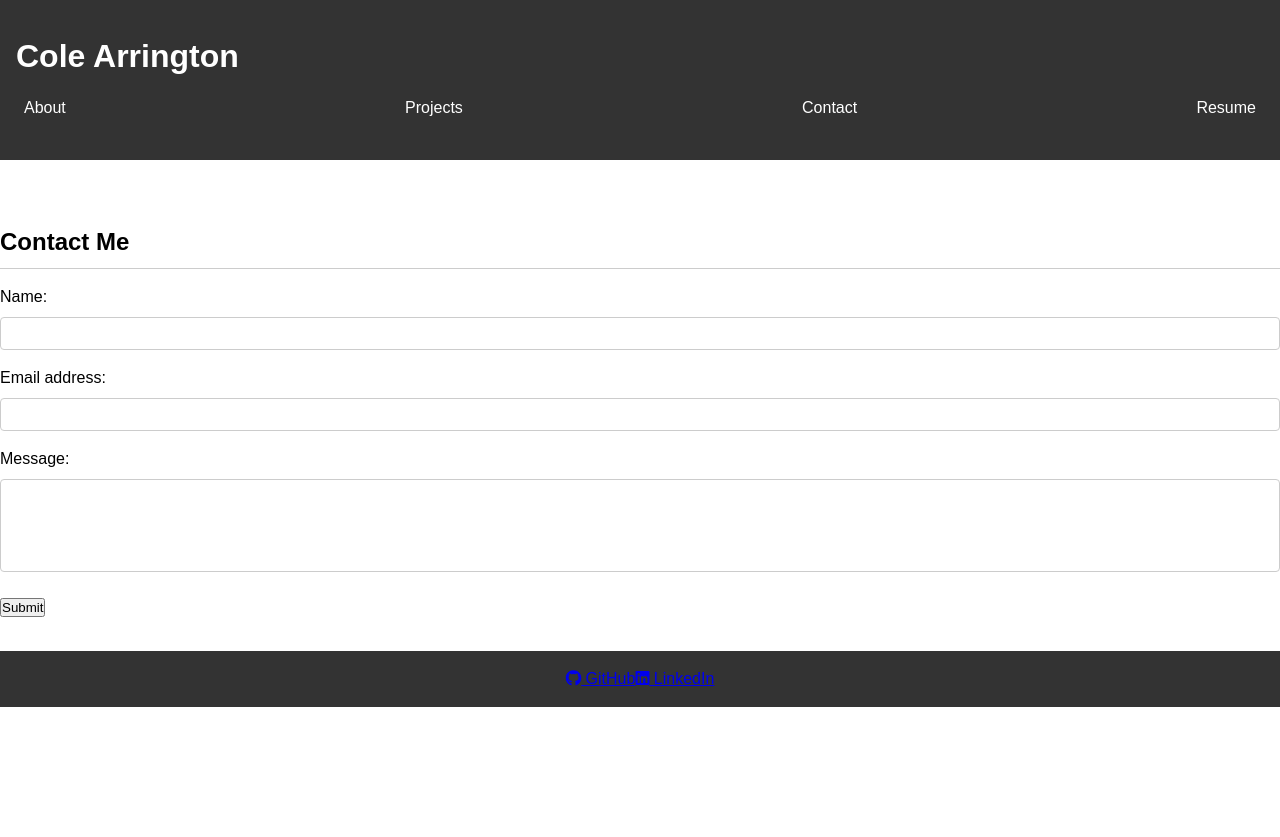
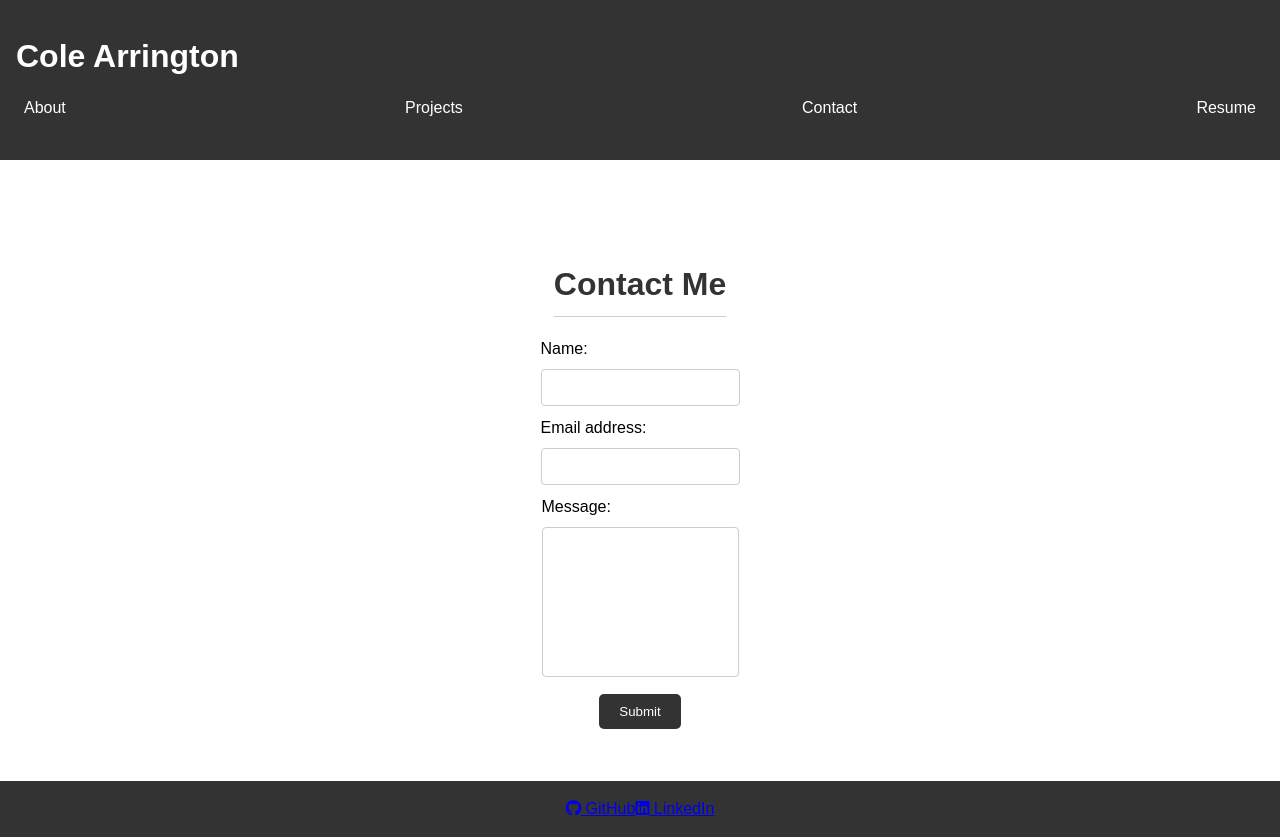
Before and after one commit to colearrington98/Cole-Arrington, a React (Create React App) app in the folder my-portfolio/: page /contact in a window 1280 px wide. Before the commit the page ends 800 px from the top, so only its background shows below. Built offline with nearby package versions, Linux system fonts and the light colour scheme.

Commit message:
Added more styling to my contact info and inserted my resume.

```diff
--- a/my-portfolio/src/components/Contact/Contact.js
+++ b/my-portfolio/src/components/Contact/Contact.js
@@ -1,8 +1,9 @@
 import React from 'react';
+import styles from './Contact.module.css';
 
 const Contact = () => {
   return (
-        <section id="contact">
+    <section className={styles.contact}>
       <h2>Contact Me</h2>
       <form>
         <div>
--- a/my-portfolio/src/components/Contact/Contact.module.css
+++ b/my-portfolio/src/components/Contact/Contact.module.css
@@ -1,67 +1,41 @@
-.container {
-padding :20px;
+.contact {
   display: flex;
   flex-direction: column;
   align-items: center;
   justify-content: center;
-  height: 100vh;
+  margin: 0 auto;
+  padding: 20px;
 }
 
-.title {
-  font-size: 24px;
-  margin-bottom: 10px;
-  color : #333;
+.contact h2 {
+  font-size: 2em;
+  color: #333;
+  margin-bottom: 20px;
 }
 
-.contact-form {
+.contact form {
   display: flex;
   flex-direction: column;
   align-items: center;
-  justify-content: center;
 }
 
-.input-fields {
-  display: flex;
-  flex-direction: column;
-  margin-bottom: 15px;
+.contact input,
+.contact textarea {
+  width: 100%;
+  max-width: 400px;
+  padding: 10px;
+  margin-bottom: 10px;
 }
 
-.input-fields,
-.msg {
-  width: 100%;
+.contact textarea {
+  height: 150px;
 }
 
-.input-fields label,
-.msg label {
-  margin-bottom: 5px;
-  color : #333;
-}
-
-.input-fields input,
-.msg textarea {
-  padding: 5px;
-  border: 1px solid #ccc;
-  border-radius: 5px;
-  outline: none;
-}
-
-.msg textarea {
-  height: 100px;
-}
-
-.btn {
-  width: 100%;
-  padding: 10px;
+.contact button {
+  padding: 10px 20px;
+  background-color: #333;
+  color: #fff;
   border: none;
   border-radius: 5px;
-  background: #333;
-  color: #fff;
-  font-size: 18px;
   cursor: pointer;
 }
-
-.btn:hover {
-  background: #fff;
-  color: #333;
-  transition: all 0.3s ease-in-out;
-}
--- a/my-portfolio/src/components/Project/Project.js
+++ b/my-portfolio/src/components/Project/Project.js
@@ -1,13 +1,14 @@
 import React from 'react';
 import projects from '../../projectSeed.js';
+import styles from './Project.module.css';
 
 const Project = ({ project = {} }) => {
   const { title, image, deployedLink, repoLink } = project;
   return (
-        <div className="project">
-            <h3>{title}</h3>
-            <img src={image} alt={title} />
-            <div className="links">
+    <div className={styles.project}>
+      <h3 className={styles['project-title']}>{title}</h3>
+      <img className={styles['project-image']} src={image} alt={title} />
+      <div className={styles['project-links']}>
         <a href={deployedLink}>Deployed Application</a>
         <a href={repoLink}>GitHub Repository</a>
       </div>
@@ -16,9 +17,11 @@ const Project = ({ project = {} }) => {
 };
 
 const Projects = () => (
-    <div className="projects">
-        {projects.map((project, index) => <Project key={index} project={project} />)}
+  <div className={styles.projects}>
+    {projects.map((project, index) => (
+      <Project key={index} project={project} />
+    ))}
   </div>
-)
+);
 
 export default Projects;
--- a/my-portfolio/src/components/Project/Project.module.css
+++ b/my-portfolio/src/components/Project/Project.module.css
@@ -1,14 +1,40 @@
-.container {
+.project {
+  background-color: #f1f1f1;
   padding: 20px;
+  border-radius: 5px;
+  margin-bottom: 20px;
   display: flex;
   flex-direction: column;
   align-items: center;
-  justify-content: center;
-  height: 100vh;
+  text-align: center;
 }
 
-.title {
-  font-size: 24px;
+.project-title {
+  font-size: 1.5em;
+  color: #333;
   margin-bottom: 10px;
+}
+
+.project-image {
+  width: 100%;
+  max-width: 300px;
+  height: auto;
+  border-radius: 5px;
+  margin-bottom: 10px;
+}
+
+.project-links {
+  display: flex;
+  justify-content: space-between;
+  width: 100%;
+  margin-top: 10px;
+}
+
+.project-links a {
   color: #333;
+  text-decoration: none;
 }
+
+.project-links a:hover {
+  text-decoration: underline;
+}
--- a/my-portfolio/src/components/Resume/Resume.js
+++ b/my-portfolio/src/components/Resume/Resume.js
@@ -6,8 +6,7 @@ function Resume() {
         <section className={styles.resume}>
             <h2>Resume</h2>
             <p>
-                Lorem ipsum dolor sit amet, consectetur adipiscing elit. Donec
-                aliquet velit eget velit tincidunt, sed luctus enim maximus.
+               <a href="https://www.linkedin.com/in/colearrington/overlay/1635523170248/single-media-viewer?type=DOCUMENT&profileId=ACoAACx4Y9cBzSkzI7rja49tQzYu-YlsJ33Gtk8&lipi=urn%3Ali%3Apage%3Ad_flagship3_profile_view_base%3BUFmPfZlHQtWypPYiQuDKIg%3D%3D" download>Download my resume</a>
                 </p>
             <h3>Front-end Proficiencies</h3>
             <ul>
--- a/my-portfolio/src/projectSeed.js
+++ b/my-portfolio/src/projectSeed.js
@@ -3,12 +3,12 @@ const projects = [
         title: 'Busy Planner',
         image: 'https://user-images.githubusercontent.com/119268105/230006783-daea9eca-b41a-4860-86c9-5a8b03c5498e.png',
         deployedLink: 'https://colearrington98.github.io/busy-planner/',
-        repoLink: 'https: //github.com/colearrington98/busy-planner'
+        repoLink: 'https://github.com/colearrington98/Busy-Planner'
     },
     {
         title : 'Note Worthy',
         image : 'https://user-images.githubusercontent.com/119268105/230006783-daea9eca-b41a-4860-86c9-5a8b03c5498e.png',
-        deployedLink : 'https://note-worthy-app.herokuapp.com/',
+        deployedLink : 'https://note-worthy1.herokuapp.com/',
         repoLink : 'https://github.com/colearrington98/Note-Worthy'
     },
     {
```
Lines whose indentation alone changed are shown as unchanged.
